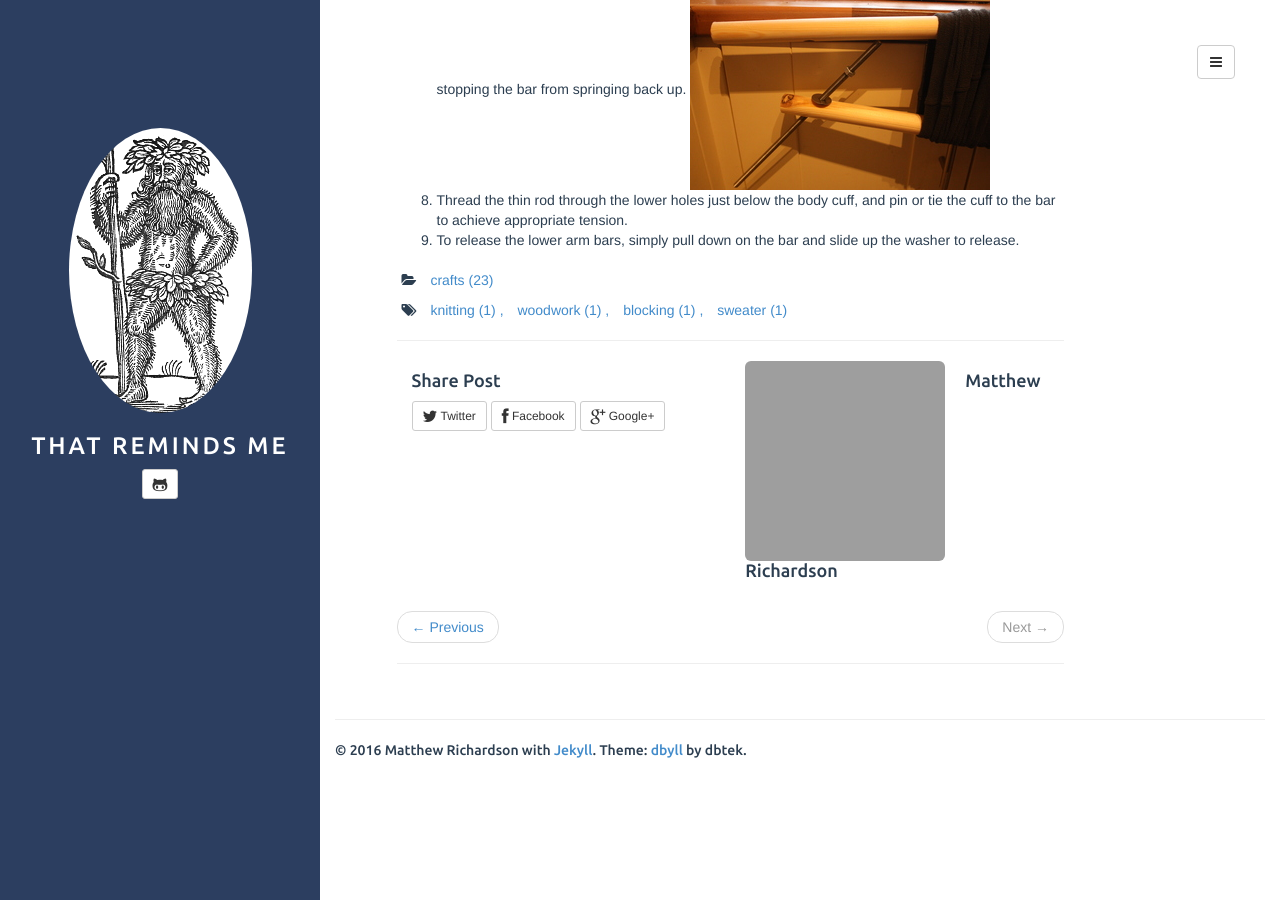
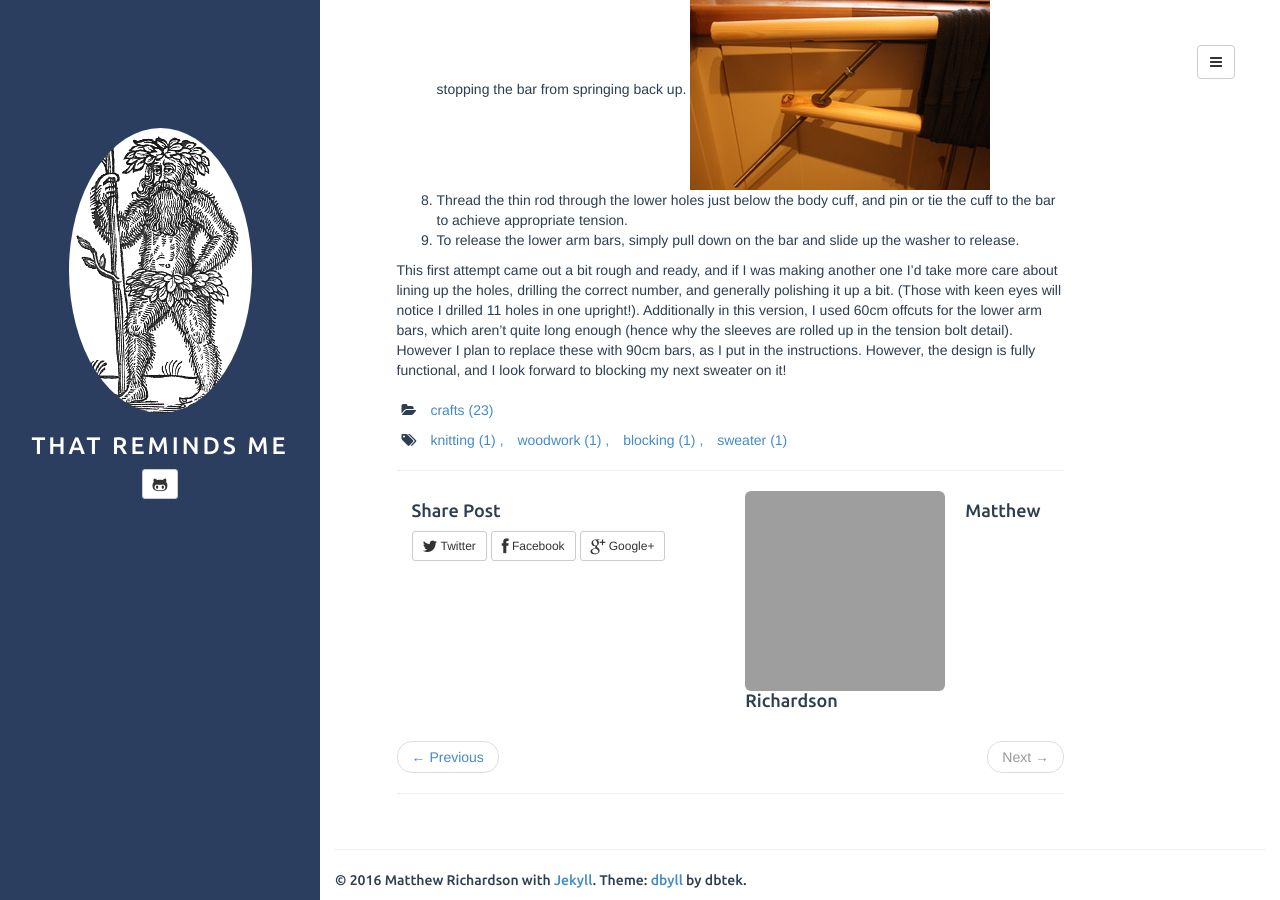
Before and after one commit to mrichar1/thatremindsme, a Jekyll site: the page built from _posts/2016-12-09-Making a Woolly Board.md, in a window 1280 px wide and 900 px high, scrolled down 2560 px. Built offline with Jekyll 4.4.1, drawn with Linux system fonts in a browser that asks for light colours; grey boxes are pictures that could not be loaded.

Commit message:
Add conclusion.

```diff
--- a/_posts/2016-12-09-Making a Woolly Board.md
+++ b/_posts/2016-12-09-Making a Woolly Board.md
@@ -66,3 +66,5 @@ You will also need a drill with 6 and  7mm wood drill bits.
 [![Tension Bolt]({{ site.BASE_PATH }}/assets/media/images/2016/12/woolly_board_tension-300x200.jpg)]({{ site.BASE_PATH }}/assets/media/images/2016/12/woolly_board_tension.jpg)
 8. Thread the thin rod through the lower holes just below the body cuff, and pin or tie the cuff to the bar to achieve appropriate tension.
 9. To release the lower arm bars, simply pull down on the bar and slide up the washer to release.
+
+This first attempt came out a bit rough and ready, and if I was making another one I'd take more care about lining up the holes, drilling the correct number, and generally polishing it up a bit. (Those with keen eyes will notice I drilled 11 holes in one upright!). Additionally in this version, I used 60cm offcuts for the lower arm bars, which aren't quite long enough (hence why the sleeves are rolled up in the tension bolt detail). However I plan to replace these with 90cm bars, as I put in the instructions. However, the design is fully functional, and I look forward to blocking my next sweater on it!
```
